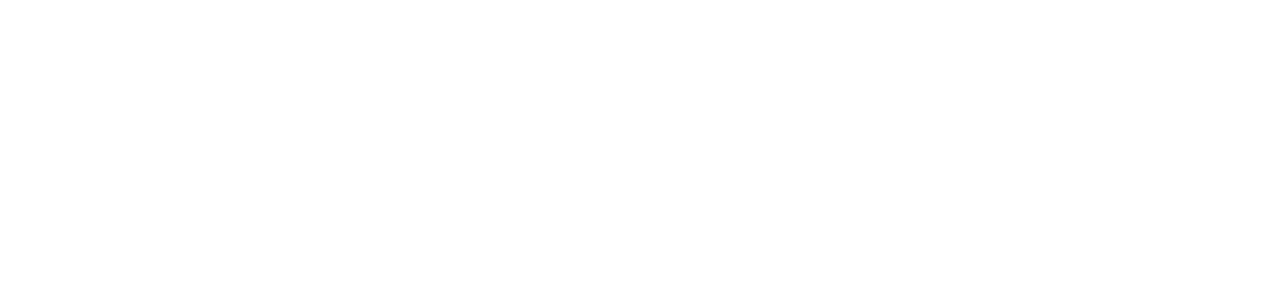
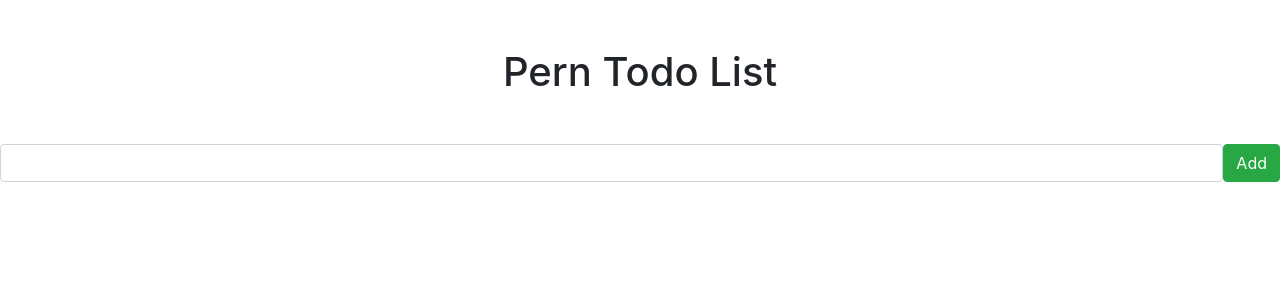
Before and after one commit to Oceanblue713/client, a React (Create React App) app: page / in a window 1280 px wide. Shown: the top 300 px of the page. Built offline with nearby package versions, Linux system fonts and the light colour scheme; the HTML template or start-up script is replaced by a standard one.

Commit message:
Input Todo

```diff
--- a/src/App.js
+++ b/src/App.js
@@ -1,10 +1,15 @@
 import React, { Fragment } from 'react';
+import InputTodo from './components/InputTodo';
 
 import './App.css';
 
 function App() {
   return (
-   <Fragment></Fragment>
+   <Fragment>
+     <div className="cccontainer">
+     <InputTodo />
+     </div>
+   </Fragment>
   );
 }
 
--- a/src/components/InputTodo.js
+++ b/src/components/InputTodo.js
@@ -0,0 +1,16 @@
+import React, { Fragment, useState } from 'react';
+
+const InputTodo = () => {
+  const [description, setDescription] = useState("")
+  return (
+    <Fragment>
+      <h1 className="text-center mt-5">Pern Todo List</h1>
+      <form className="d-flex mt-5">
+        <input type="text" className="form-control" value={description} onChange={(e) => setDescription(e.target.value)}/>
+        <button className="btn btn-success">Add</button>
+      </form>
+    </Fragment>
+  )
+}
+
+export default InputTodo;
```
